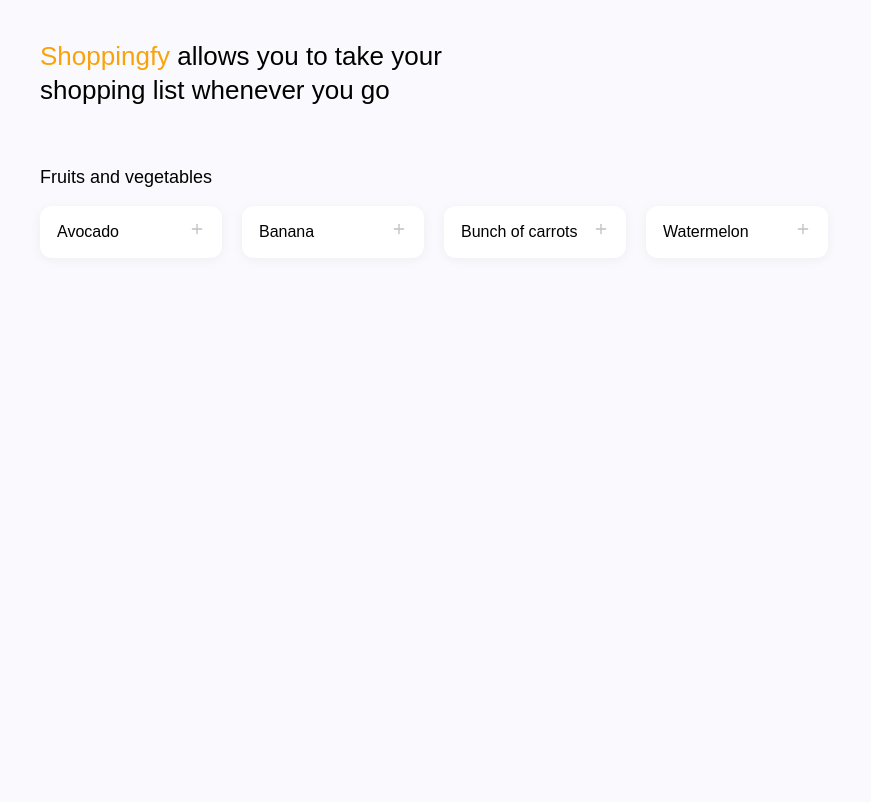
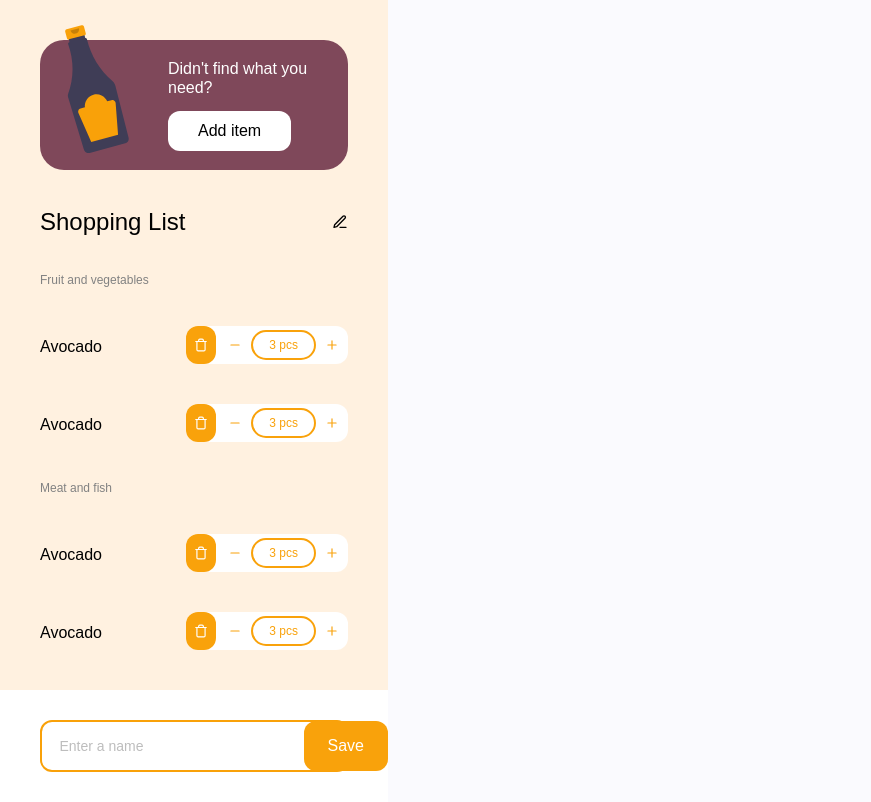
Before and after one commit to barbaraperic/shopping-list, a React (Vite) app: page / in a window 1280 px wide. Shown: the whole page, without its empty margins (0-871 px from the left). Built offline with nearby package versions, Linux system fonts and the light colour scheme.

Commit message:
WIP: Sidebar right

```diff
--- a/src/assets/icons/Icon.js
+++ b/src/assets/icons/Icon.js
@@ -1,11 +1,12 @@
-import { Search, Plus, Minus, Trash } from 'react-feather';
+import { Search, Plus, Minus, Trash, Edit3 } from 'react-feather';
 import styled from 'styled-components';
 
 const icons = {
   search: Search,
   plus: Plus,
   minus: Minus,
-  trash: Trash
+  trash: Trash,
+  edit: Edit3
 }
 
 export const Icon = ({ id, size, className }) => {
--- a/src/components/Card.js
+++ b/src/components/Card.js
@@ -18,6 +18,7 @@
   box-shadow: 0 2px 12px hsla(0,0%,0%,.05);
   padding: 15px 17px;
   display: flex;
+  align-items: center;
   justify-content: space-between;
   margin-right: 20px;
   cursor: pointer;
--- a/src/components/SaveInput.js
+++ b/src/components/SaveInput.js
@@ -12,6 +12,12 @@
 
 const Wrapper = styled.div`
   position: relative;
+  background-color: white;
+  display: flex;
+  justify-content: center;
+  align-items: center;
+  /* width: 100%; */
+  padding: 30px;
 `
 
 const Input = styled.input`
--- a/src/containers/Cards.js
+++ b/src/containers/Cards.js
@@ -1,17 +1,13 @@
 import styled from 'styled-components'
 import Card from '../components/Card';
 
-const fruits = ["Avocado", "Banana", "Bunch of carrots", "Watermelon"]
 
-const meatAndFish = ["Chicken", "Pork", "Salmon"]
 
-const beverages = ["Water", "Wine"]
-
-const Cards = () => {
+const Cards = ({ items }) => {
   return (
     <Wrapper>
-      {fruits.map(fruit => (
-        <Card key={fruit} text={fruit}/>
+      {items.map(item => (
+        <Card key={item} text={item}/>
       ))}
     </Wrapper>
   )
@@ -19,7 +15,7 @@
 
 const Wrapper = styled.div`
   display: flex;
-  justify-content: space-around;
+  justify-content: flex-start;
   margin-top: 20px;
 `
 
--- a/src/containers/Main.js
+++ b/src/containers/Main.js
@@ -1,35 +1,58 @@
 import styled from 'styled-components'
 import { COLORS } from '../style/constants'
 import Cards from '../containers/Cards';
+import SearchInput from '../components/SearchInput'
+
+const fruits = ["Avocado", "Banana", "Bunch of carrots", "Watermelon"]
+
+const meatAndFish = ["Chicken", "Pork", "Salmon"]
+
+const beverages = ["Water", "Wine"]
 
 const Main = () => {
   return (
     <MainWrapper>
-      <Title><span style={{ color: `${COLORS.primary}`}}>Shoppingfy</span> allows you to take your <br /> shopping list whenever you go</Title>
+      <TopWrapper>
+        <Title><span style={{ color: `${COLORS.primary}`}}>Shoppingfy</span> allows you to take your <br /> shopping list whenever you go</Title>
+        <SearchInput />
+      </TopWrapper>
       <Wrapper>
         <Header>Fruits and vegetables</Header>
-        <Cards />
+        <Cards items={fruits} />
+        <Header>Beverages</Header>
+        <Cards items={beverages} />
+        <Header>Meat and fish</Header>
+        <Cards items={meatAndFish} />
       </Wrapper>
 
     </MainWrapper>
   )
 }
 
-const MainWrapper = styled.main``
+const MainWrapper = styled.main`
+  margin-top: 40px;
+`
 
 const Wrapper = styled.div`
   margin-top: 60px;
+`
+
+const TopWrapper = styled.div`
+  display: flex;
+  justify-content: space-between;
 `
 
 const Title = styled.h2`
   line-height: 1.3;
   font-weight: normal;
   font-size: 26px;
+  flex: 1;
 `
 
 const Header = styled.h3`
   font-weight: normal;
   font-size: 18px;
+  margin-top: 50px;
 `
 
 export default Main
--- a/src/containers/SidebarNav.js
+++ b/src/containers/SidebarLeft.js
@@ -3,7 +3,7 @@
 import Tabs from './Tabs'
 import logo from '../assets/logo.svg'
 
-const SidebarNav = () => {
+const SidebarLeft = () => {
   return (
     <Wrapper>
       <LogoWrapper>
@@ -53,4 +53,4 @@
  justify-content: flex-end;
 `
 
-export default SidebarNav
+export default SidebarLeft;
--- /dev/null
+++ b/src/containers/SidebarRight.js
@@ -0,0 +1,70 @@
+import styled from 'styled-components';
+import { COLORS } from '../style/constants';
+import { Icon } from '../assets/index'
+import AddItemCard from '../components/AddItemCard'
+import SaveInput from '../components/SaveInput'
+import SelectButton from '../components/SelectButton'
+
+const SidebarRight = () => {
+  return (
+    <SidebarWrapper>
+    <Wrapper>
+      <AddItemCard />
+      <TextWrapper>
+        <Title>Shopping List</Title>
+        <Icon id="edit" size={16}/>
+      </TextWrapper>
+      <Header>Fruit and vegetables</Header>
+      <TextWrapper>
+        <p>Avocado</p>
+        <SelectButton>3 pcs</SelectButton>
+      </TextWrapper>
+      <TextWrapper>
+        <p>Avocado</p>
+        <SelectButton>3 pcs</SelectButton>
+      </TextWrapper>
+      <Header>Meat and fish</Header>
+      <TextWrapper>
+        <p>Avocado</p>
+        <SelectButton>3 pcs</SelectButton>
+      </TextWrapper>
+      <TextWrapper>
+        <p>Avocado</p>
+        <SelectButton>3 pcs</SelectButton>
+      </TextWrapper>
+    </Wrapper>
+    <SaveInput />
+    </SidebarWrapper>
+  )
+}
+
+const SidebarWrapper = styled.div`
+  height: 100vh;
+`
+
+const Wrapper = styled.div`
+  background-color: ${COLORS.lightPrimary};
+  padding: 40px;
+`
+
+const TextWrapper = styled.div`
+  display: flex;
+  align-items: baseline;
+  justify-content: space-between;
+  margin-top: 40px;
+`
+
+const Title = styled.h3`
+  font-weight: normal;
+  font-size: 24px;
+`
+
+const Header = styled.h4`
+  font-weight: normal;
+  color: hsla(0, 0%, 51%, 1);
+  font-size: 12px;
+  margin-top: 40px;
+  margin-bottom: 30px;
+`
+
+export default SidebarRight;
--- a/src/pages/Home.js
+++ b/src/pages/Home.js
@@ -1,17 +1,21 @@
 import styled from 'styled-components';
 import Main from '../containers/Main'
+import SidebarLeft from '../containers/SidebarLeft'
+import SidebarRight from '../containers/SidebarRight'
 
 const Home = () => {
   return (
     <Wrapper>
-      <Main />
+      <SidebarRight />
+      {/* <Main /> */}
     </Wrapper>
   )
 }
 
 const Wrapper = styled.div`
   display: flex;
-  margin: 40px;
+  display: grid;
+  grid-template-columns: 1fr 2fr 1fr;
 `
 
 export default Home
```
